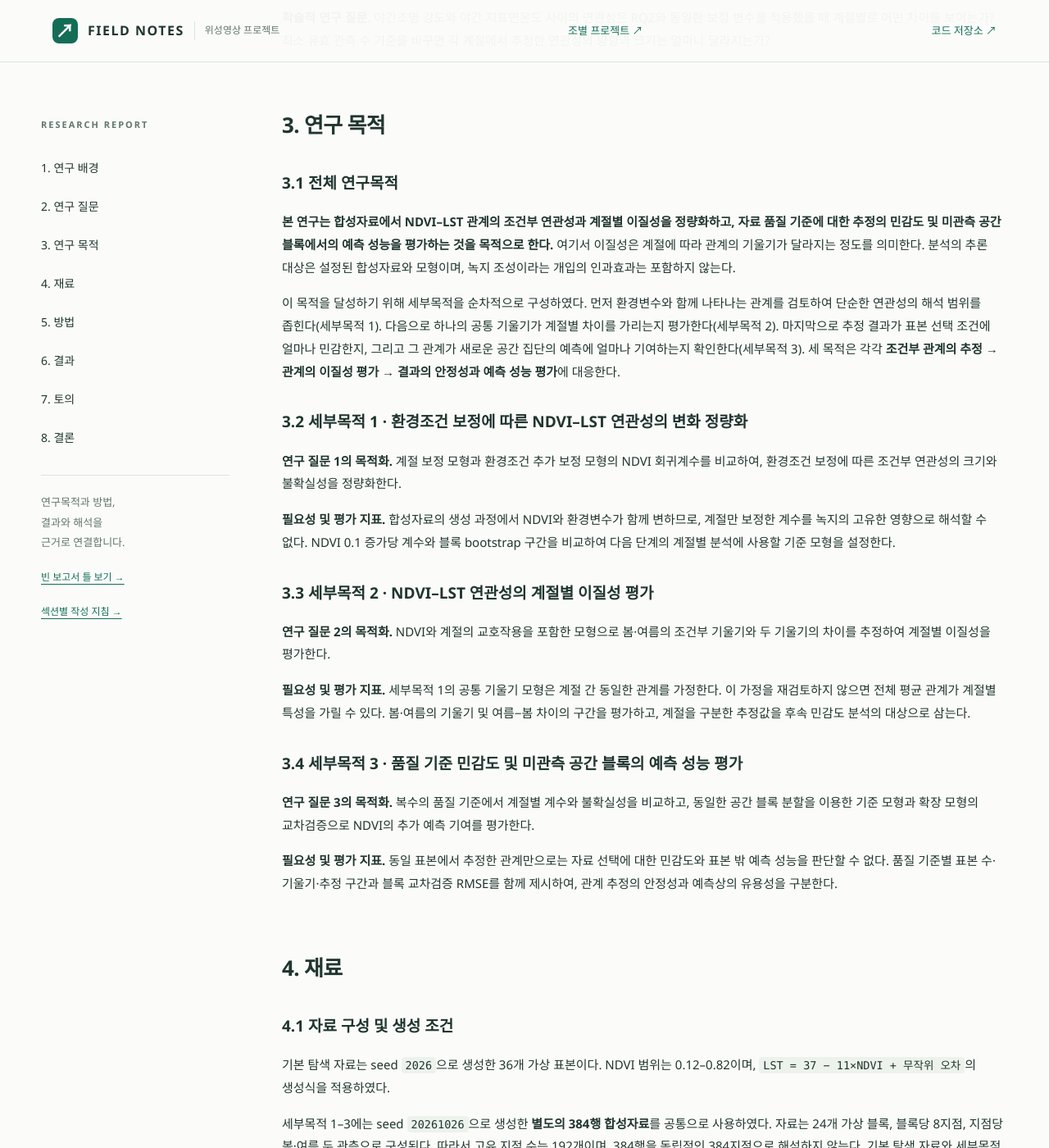
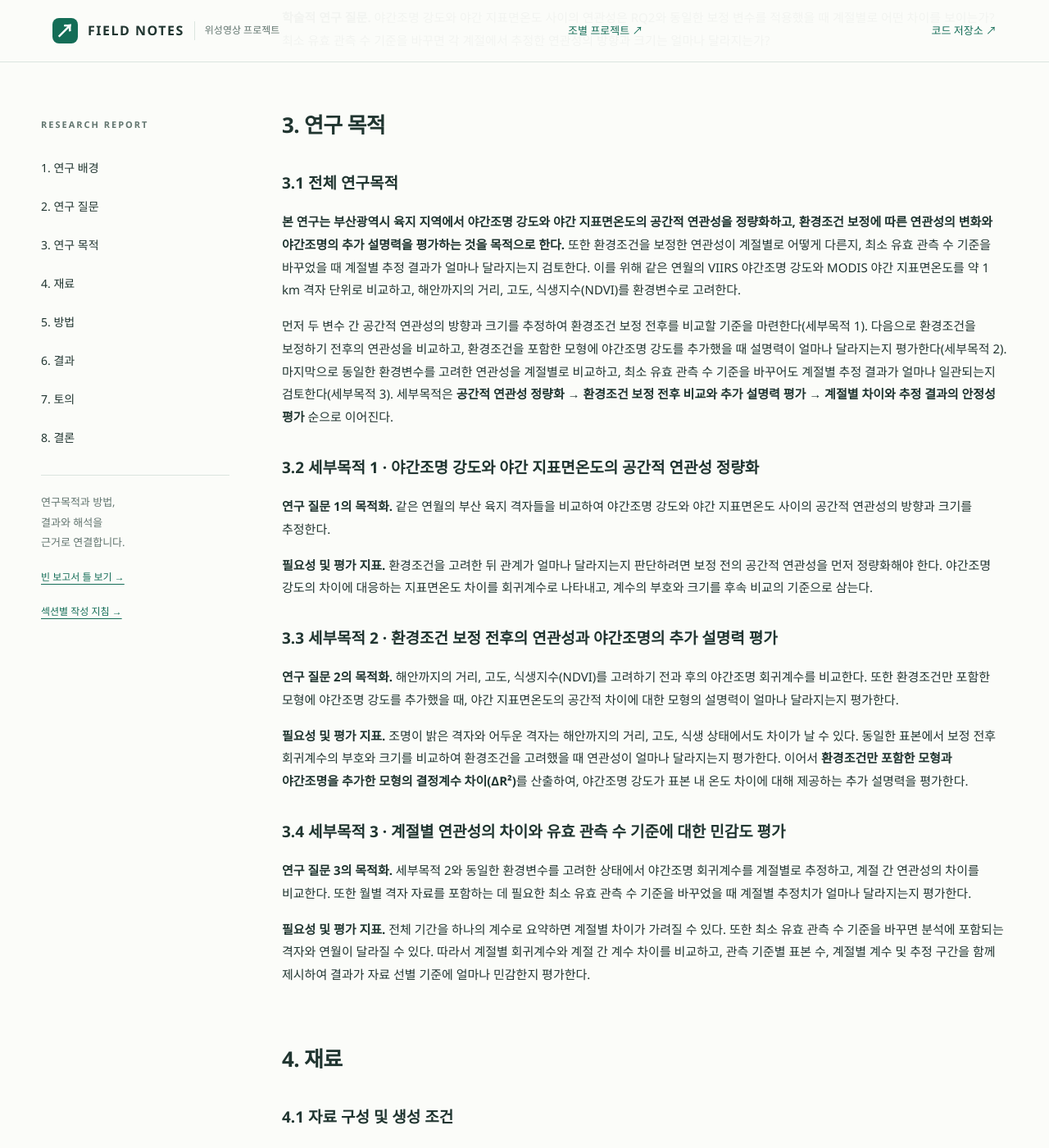
Before and after one commit to sungjun0107/-class2026_02_surveying_team2, a Jekyll site: the page built from docs/index.md, in a window 1280 px wide and 1400 px high, scrolled down 3402 px. Shown: the whole window at 82% size. Built offline with Jekyll 4.4.1, drawn with Linux system fonts in a browser that asks for light colours.

Commit message:
Update index.md

```diff
--- a/docs/index.md
+++ b/docs/index.md
@@ -61,27 +61,28 @@ badge: "측량학 2조 프로젝트"
 
 ### 3.1 전체 연구목적
 
-**본 연구는 합성자료에서 NDVI–LST 관계의 조건부 연관성과 계절별 이질성을 정량화하고, 자료 품질 기준에 대한 추정의 민감도 및 미관측 공간 블록에서의 예측 성능을 평가하는 것을 목적으로 한다.** 여기서 이질성은 계절에 따라 관계의 기울기가 달라지는 정도를 의미한다. 분석의 추론 대상은 설정된 합성자료와 모형이며, 녹지 조성이라는 개입의 인과효과는 포함하지 않는다.
+**본 연구는 부산광역시 육지 지역에서 야간조명 강도와 야간 지표면온도의 공간적 연관성을 정량화하고, 환경조건 보정에 따른 연관성의 변화와 야간조명의 추가 설명력을 평가하는 것을 목적으로 한다.** 또한 환경조건을 보정한 연관성이 계절별로 어떻게 다른지, 최소 유효 관측 수 기준을 바꾸었을 때 계절별 추정 결과가 얼마나 달라지는지 검토한다. 이를 위해 같은 연월의 VIIRS 야간조명 강도와 MODIS 야간 지표면온도를 약 1 km 격자 단위로 비교하고, 해안까지의 거리, 고도, 식생지수(NDVI)를 환경변수로 고려한다.
 
-이 목적을 달성하기 위해 세부목적을 순차적으로 구성하였다. 먼저 환경변수와 함께 나타나는 관계를 검토하여 단순한 연관성의 해석 범위를 좁힌다(세부목적 1). 다음으로 하나의 공통 기울기가 계절별 차이를 가리는지 평가한다(세부목적 2). 마지막으로 추정 결과가 표본 선택 조건에 얼마나 민감한지, 그리고 그 관계가 새로운 공간 집단의 예측에 얼마나 기여하는지 확인한다(세부목적 3). 세 목적은 각각 **조건부 관계의 추정 → 관계의 이질성 평가 → 결과의 안정성과 예측 성능 평가**에 대응한다.
+먼저 두 변수 간 공간적 연관성의 방향과 크기를 추정하여 환경조건 보정 전후를 비교할 기준을 마련한다(세부목적 1). 다음으로 환경조건을 보정하기 전후의 연관성을 비교하고, 환경조건을 포함한 모형에 야간조명 강도를 추가했을 때 설명력이 얼마나 달라지는지 평가한다(세부목적 2). 마지막으로 동일한 환경변수를 고려한 연관성을 계절별로 비교하고, 최소 유효 관측 수 기준을 바꾸어도 계절별 추정 결과가 얼마나 일관되는지 검토한다(세부목적 3). 세부목적은 **공간적 연관성 정량화 → 환경조건 보정 전후 비교와 추가 설명력 평가 → 계절별 차이와 추정 결과의 안정성 평가** 순으로 이어진다.
 
-### 3.2 세부목적 1 · 환경조건 보정에 따른 NDVI–LST 연관성의 변화 정량화
 
-**연구 질문 1의 목적화.** 계절 보정 모형과 환경조건 추가 보정 모형의 NDVI 회귀계수를 비교하여, 환경조건 보정에 따른 조건부 연관성의 크기와 불확실성을 정량화한다.
+### 3.2 세부목적 1 · 야간조명 강도와 야간 지표면온도의 공간적 연관성 정량화
 
-**필요성 및 평가 지표.** 합성자료의 생성 과정에서 NDVI와 환경변수가 함께 변하므로, 계절만 보정한 계수를 녹지의 고유한 영향으로 해석할 수 없다. NDVI 0.1 증가당 계수와 블록 bootstrap 구간을 비교하여 다음 단계의 계절별 분석에 사용할 기준 모형을 설정한다.
+**연구 질문 1의 목적화.** 같은 연월의 부산 육지 격자들을 비교하여 야간조명 강도와 야간 지표면온도 사이의 공간적 연관성의 방향과 크기를 추정한다.
 
-### 3.3 세부목적 2 · NDVI–LST 연관성의 계절별 이질성 평가
+**필요성 및 평가 지표.** 환경조건을 고려한 뒤 관계가 얼마나 달라지는지 판단하려면 보정 전의 공간적 연관성을 먼저 정량화해야 한다. 야간조명 강도의 차이에 대응하는 지표면온도 차이를 회귀계수로 나타내고, 계수의 부호와 크기를 후속 비교의 기준으로 삼는다.
 
-**연구 질문 2의 목적화.** NDVI와 계절의 교호작용을 포함한 모형으로 봄·여름의 조건부 기울기와 두 기울기의 차이를 추정하여 계절별 이질성을 평가한다.
+### 3.3 세부목적 2 · 환경조건 보정 전후의 연관성과 야간조명의 추가 설명력 평가
 
-**필요성 및 평가 지표.** 세부목적 1의 공통 기울기 모형은 계절 간 동일한 관계를 가정한다. 이 가정을 재검토하지 않으면 전체 평균 관계가 계절별 특성을 가릴 수 있다. 봄·여름의 기울기 및 여름−봄 차이의 구간을 평가하고, 계절을 구분한 추정값을 후속 민감도 분석의 대상으로 삼는다.
+**연구 질문 2의 목적화.** 해안까지의 거리, 고도, 식생지수(NDVI)를 고려하기 전과 후의 야간조명 회귀계수를 비교한다. 또한 환경조건만 포함한 모형에 야간조명 강도를 추가했을 때, 야간 지표면온도의 공간적 차이에 대한 모형의 설명력이 얼마나 달라지는지 평가한다.
 
-### 3.4 세부목적 3 · 품질 기준 민감도 및 미관측 공간 블록의 예측 성능 평가
+**필요성 및 평가 지표.** 조명이 밝은 격자와 어두운 격자는 해안까지의 거리, 고도, 식생 상태에서도 차이가 날 수 있다. 동일한 표본에서 보정 전후 회귀계수의 부호와 크기를 비교하여 환경조건을 고려했을 때 연관성이 얼마나 달라지는지 평가한다. 이어서 **환경조건만 포함한 모형과 야간조명을 추가한 모형의 결정계수 차이(ΔR²)**를 산출하여, 야간조명 강도가 표본 내 온도 차이에 대해 제공하는 추가 설명력을 평가한다.
 
-**연구 질문 3의 목적화.** 복수의 품질 기준에서 계절별 계수와 불확실성을 비교하고, 동일한 공간 블록 분할을 이용한 기준 모형과 확장 모형의 교차검증으로 NDVI의 추가 예측 기여를 평가한다.
+### 3.4 세부목적 3 · 계절별 연관성의 차이와 유효 관측 수 기준에 대한 민감도 평가
 
-**필요성 및 평가 지표.** 동일 표본에서 추정한 관계만으로는 자료 선택에 대한 민감도와 표본 밖 예측 성능을 판단할 수 없다. 품질 기준별 표본 수·기울기·추정 구간과 블록 교차검증 RMSE를 함께 제시하여, 관계 추정의 안정성과 예측상의 유용성을 구분한다.
+**연구 질문 3의 목적화.** 세부목적 2와 동일한 환경변수를 고려한 상태에서 야간조명 회귀계수를 계절별로 추정하고, 계절 간 연관성의 차이를 비교한다. 또한 월별 격자 자료를 포함하는 데 필요한 최소 유효 관측 수 기준을 바꾸었을 때 계절별 추정치가 얼마나 달라지는지 평가한다.
+
+**필요성 및 평가 지표.** 전체 기간을 하나의 계수로 요약하면 계절별 차이가 가려질 수 있다. 또한 최소 유효 관측 수 기준을 바꾸면 분석에 포함되는 격자와 연월이 달라질 수 있다. 따라서 계절별 회귀계수와 계절 간 계수 차이를 비교하고, 관측 기준별 표본 수, 계절별 계수 및 추정 구간을 함께 제시하여 결과가 자료 선별 기준에 얼마나 민감한지 평가한다.
 
 ## 4. 재료 {#materials}
 
```
